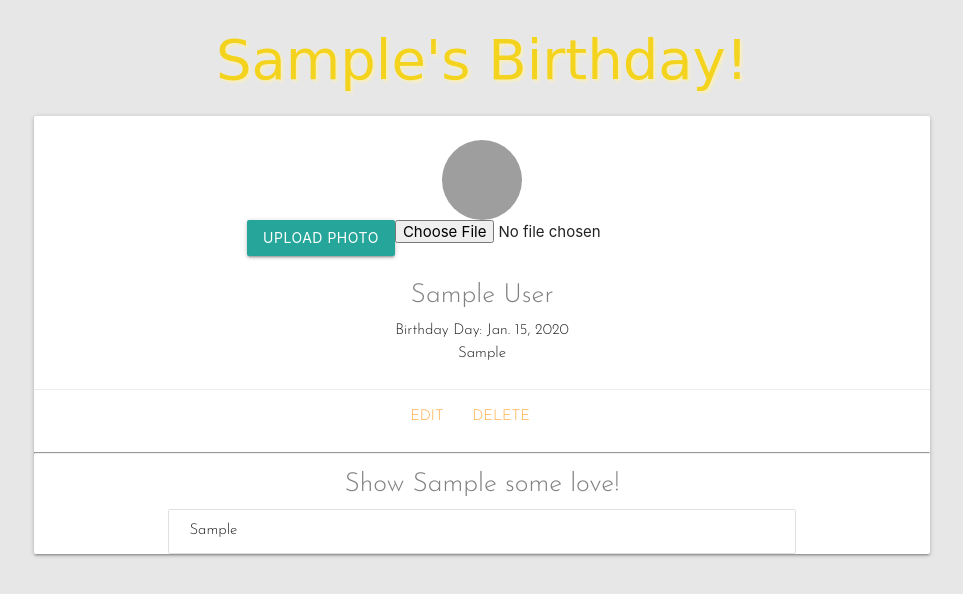
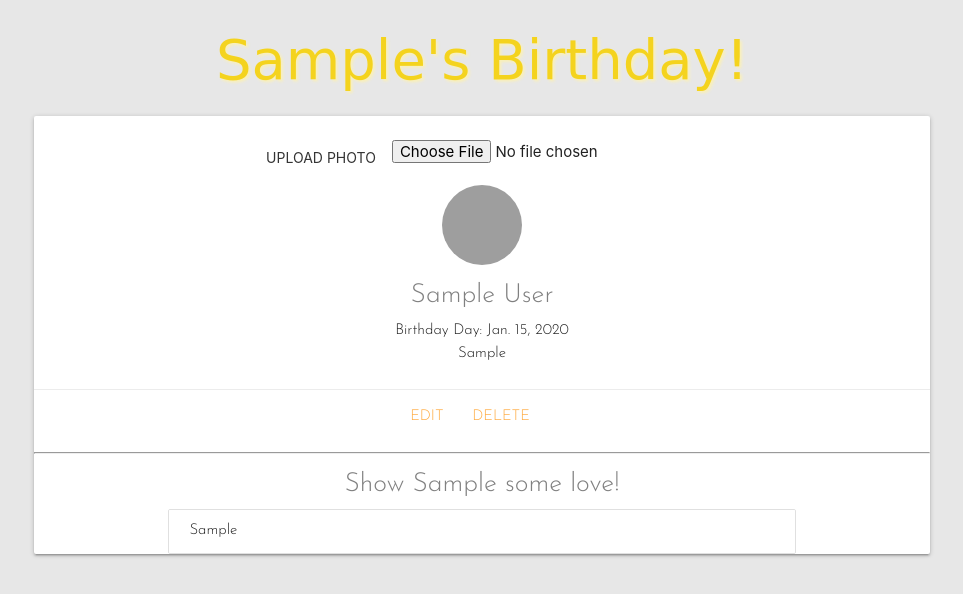
Before and after one commit to jpineda48/Pod1-Project-3, a Django app: page /birthdays/1/ in a window 1280 px wide. Shown: the part 77-671 px from the top of the page, without its empty margins (158-1121 px from the left). Run offline with Django 4.2, Linux system fonts and the light colour scheme; a user stored in the database is signed in; tables that the repository leaves empty hold one stand-in row (values such as "Sample post"); some web fonts are replaced; grey boxes are pictures that could not be loaded.

Commit message:
details page

```diff
--- a/birthdayblaster/main_app/templates/birthdays/detail.html
+++ b/birthdayblaster/main_app/templates/birthdays/detail.html
@@ -6,19 +6,20 @@
 <h1 class="center-align">{{ birthday.first_name }}'s Birthday!</h1>
   <div class="card">
     <div class="card-content" id="bday">
+      <form action="{% url 'add_photo' birthday.id %}" enctype="multipart/form-data" method="POST" class="row"id="upload">
+        {% csrf_token %}
+
+        <br><br>
+        <button class="waves-effect waves-teal btn-flat" type="submit" class="btn">Upload Photo</button>
+        <input type="file" name="photo-file">
+    </form>
       {% for photo in birthday.photo_set.all %}
       <img id="avatar" class="center-align circle responsive-img"  src="{{photo.url}}">
     {% empty %}
       <div class="card-panel teal-text center-align">No Photos Uploaded</div>
     {% endfor %}
 
-    <form action="{% url 'add_photo' birthday.id %}" enctype="multipart/form-data" method="POST" class="row"id="upload">
-      {% csrf_token %}
 
-      <br><br>
-      <button type="submit" class="btn">Upload Photo</button>
-      <input type="file" name="photo-file">
-  </form>
 
 
 
@@ -31,8 +32,9 @@
     <a href="{% url 'birthdays_delete' birthday.id %}">Delete</a>
   </div>
   <hr>
+
+    <h5 class="center-align">Show {{ birthday.first_name}} some love!</h5>
     <div class="container">
-    <h5 class="center-align">Show {{ birthday.first_name}} some love!</h5>
     {% if birthday.ideas.count %}
     {% for gift in birthday.ideas.all %}
     <ul class="collection">
```
Also changed, not shown: birthdayblaster/main_app/migrations/0003_merge_0002_alter_birthday_options_0002_photo.py (added).
